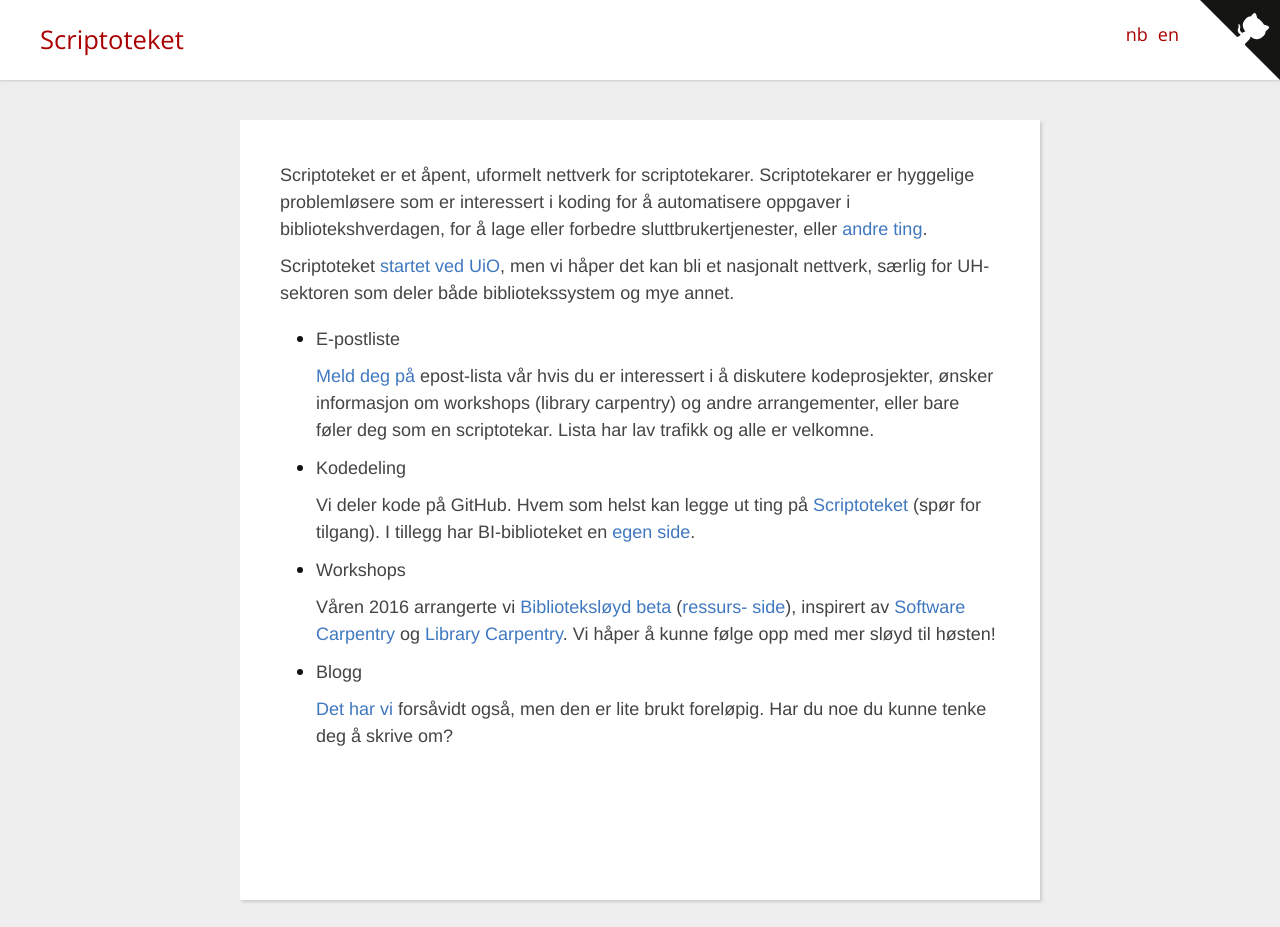
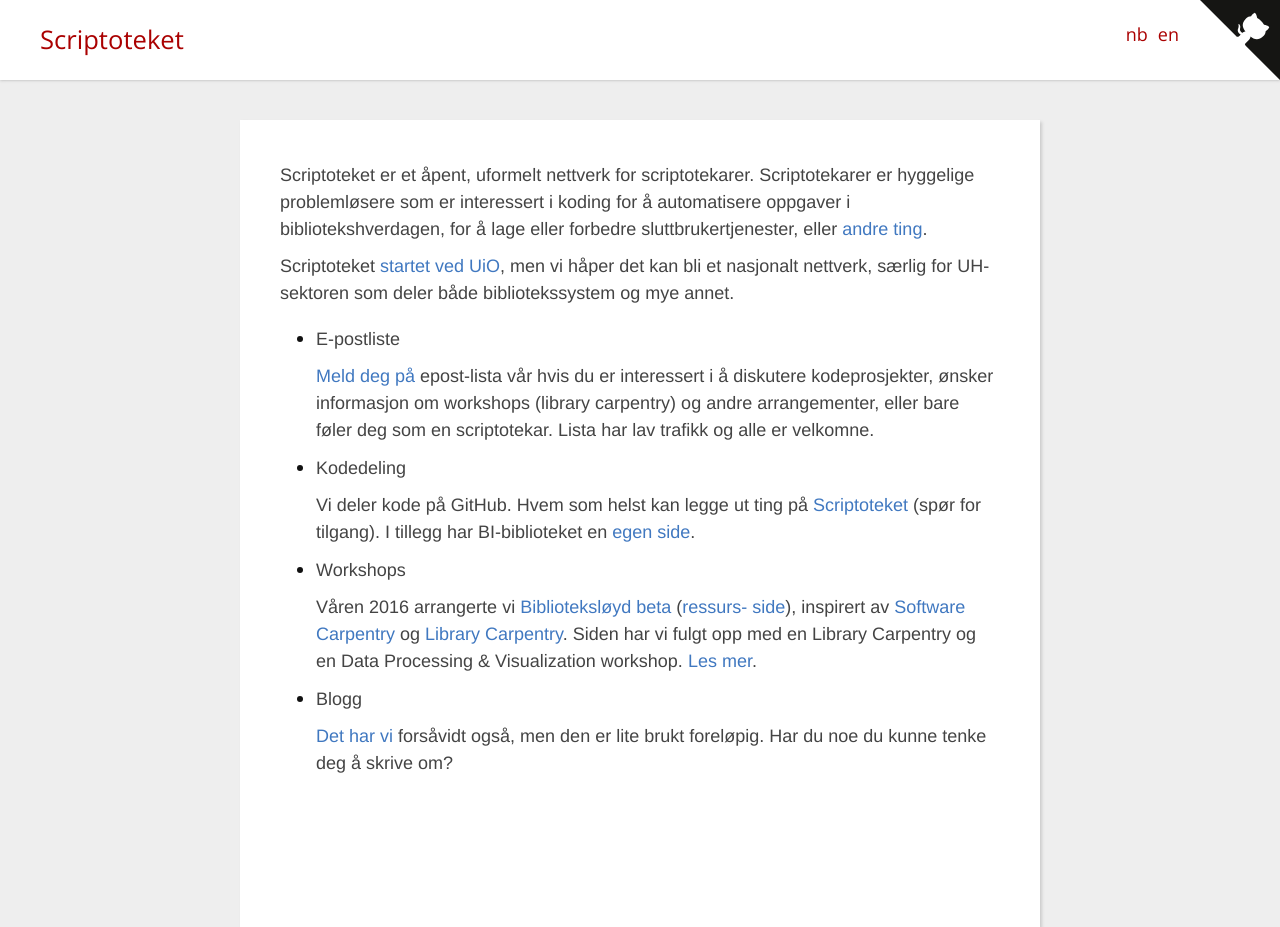
Before and after one commit to scriptotek/scriptotek.github.io, a Jekyll site: the page built from index.md, in a window 1280 px wide. Built offline with Jekyll 4.4.1, drawn with Linux system fonts in a browser that asks for light colours; nearby versions of some CDN libraries; before the commit the page ends 900 px from its top, so only the background shows below that.

Commit message:
Workshop update

```diff
--- a/index.md
+++ b/index.md
@@ -35,8 +35,9 @@
   beta](https://scriptotek.github.io/2016-03-17-BS/) ([ressurs-
   side](https://scriptotek.github.io/2016-03-17-BS/slides/)), inspirert av
   [Software Carpentry](http://software-carpentry.org/) og [Library
-  Carpentry](https://librarycarpentry.github.io/). Vi håper å kunne følge opp
-  med mer sløyd til høsten!
+  Carpentry](https://librarycarpentry.github.io/). Siden har vi fulgt opp med
+  en Library Carpentry og en Data Processing & Visualization workshop.
+  [Les mer](http://www.ub.uio.no/kurs-arrangement/kurs/enkeltstaende/bibsloid/).
 
 - **Blogg**
 
```
